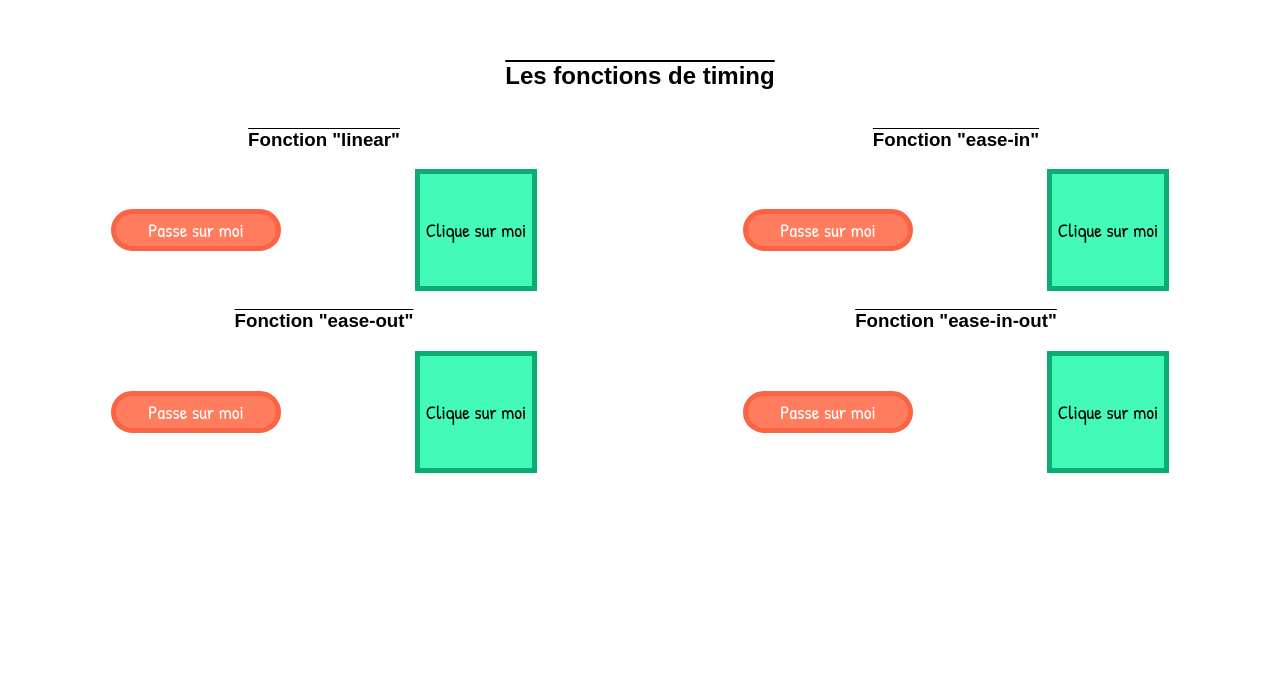
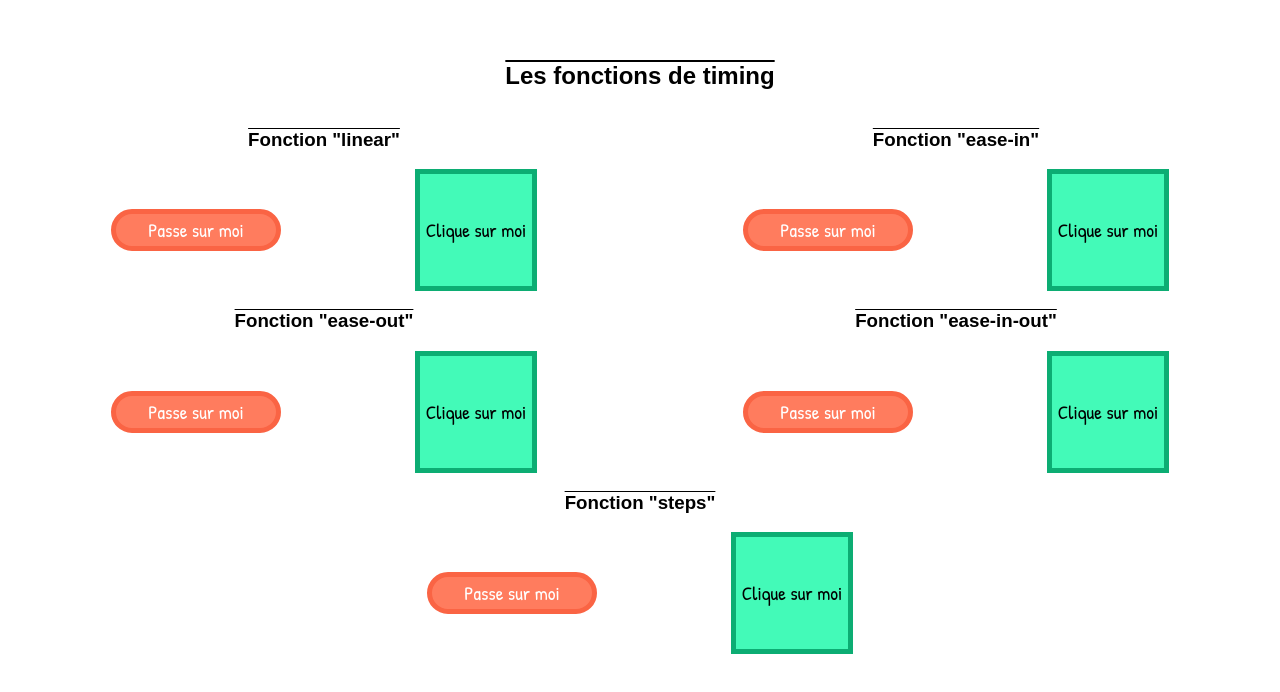
Before and after one commit to M0rgan52/Animation-CSS, a plain HTML site: page index.html in a window 1280 px wide. Shown: the part 1355-2047 px from the top of the page. Drawn offline with Linux system fonts and the light colour scheme; a web font is replaced by a local one.

Commit message:
commit -m "Création part steps"

```diff
--- a/index.html
+++ b/index.html
@@ -184,6 +184,24 @@
 
         </article>
 
+        <article>
+
+            <h3>Fonction "steps"</h3>
+
+            <div class="box">
+
+                <div class="btn steps steps__hover">
+                    <p>Passe sur moi</p>
+                </div>
+
+                <div class="square steps steps__active">
+                    <p>Clique sur moi</p>
+                </div>
+
+            </div>
+
+        </article>
+
     </article>
 
 </body>
```
